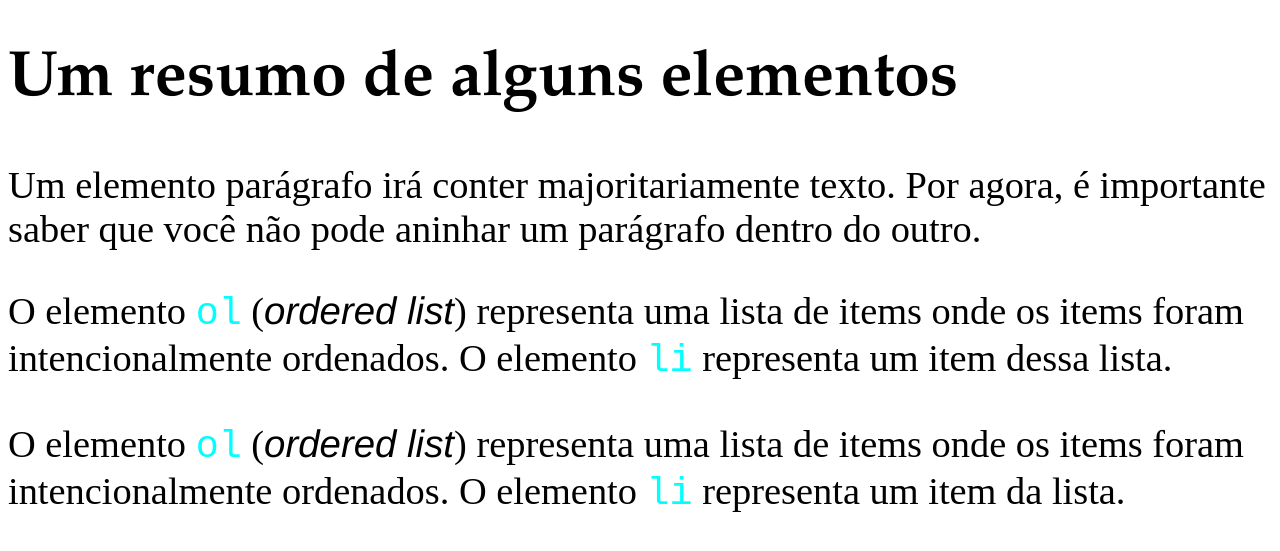
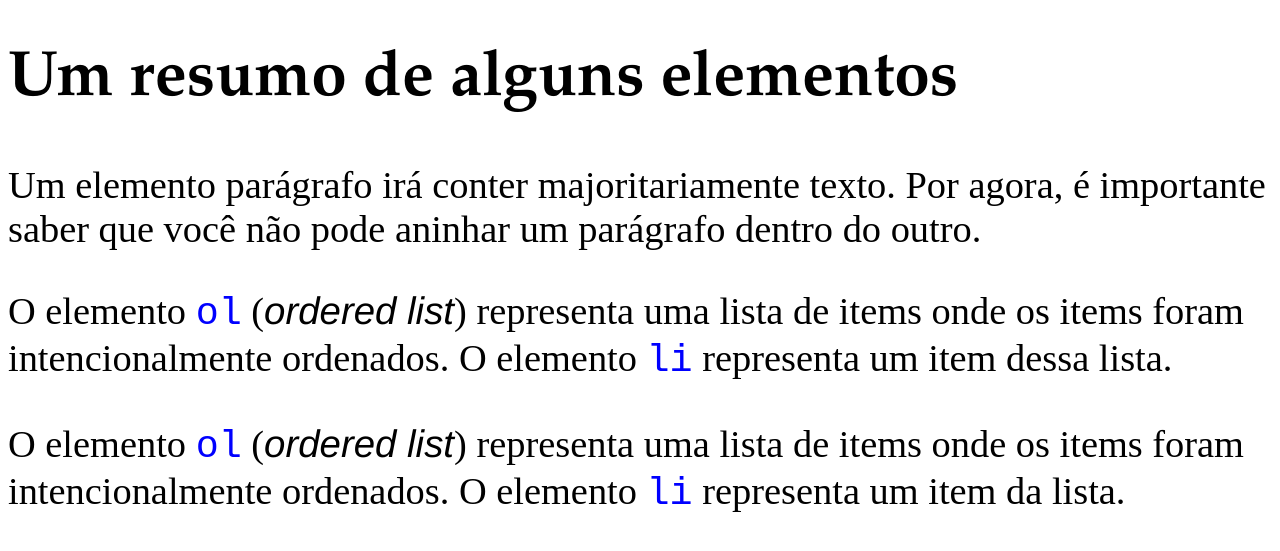
Before and after one commit to Liviasantos17/teste-, a plain HTML site: page index.html in a window 1280 px wide. Shown: the top 551 px of the page. Drawn offline with Linux system fonts and the light colour scheme.

Commit message:
Atualizar o index.css

```diff
--- a/index.css
+++ b/index.css
@@ -8,7 +8,7 @@ i{
 }
 
 code{
-    color: cyan;
+    color: blue
 }
 
 p{
```
